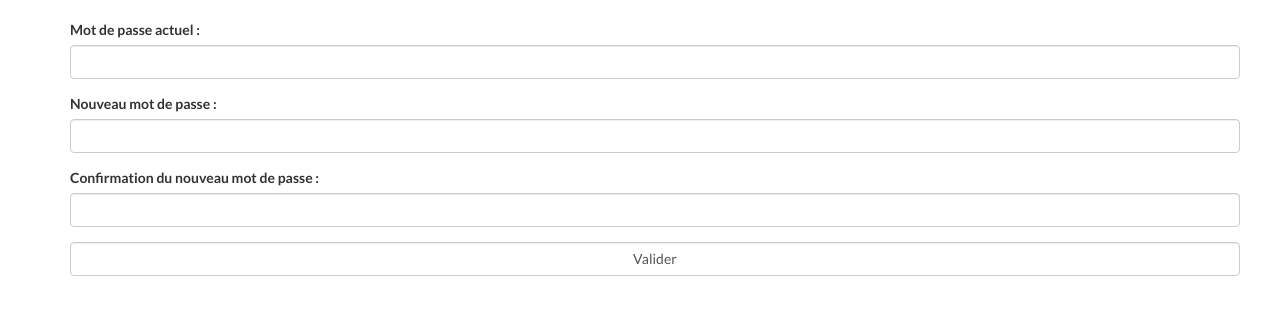
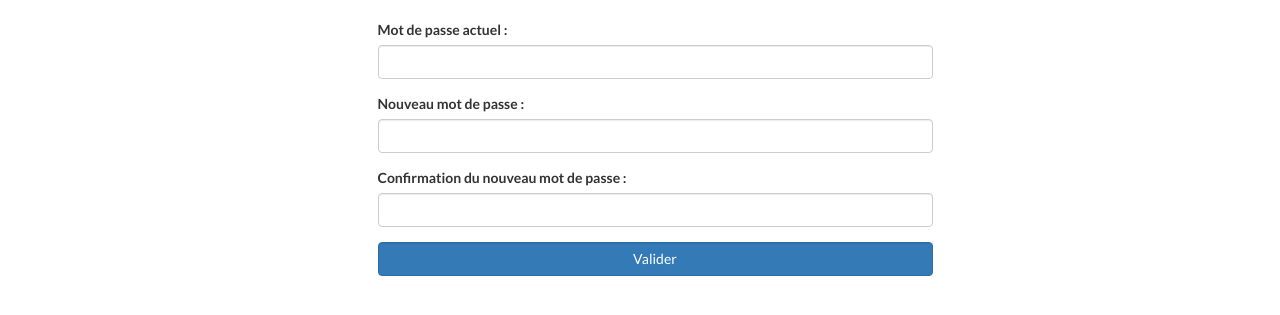
Before and after one commit to Marhz/ppem2l, a PHP site: template views/changeMdp.php in a window 1280 px wide. Shown: the part 153-468 px from the top of the page. Run offline with PHP 8.4, Linux system fonts and the light colour scheme; the template is opened without the code that fills it, so the values that code supplies are empty; some libraries are stand-ins or nearby versions.

Commit message:
Changement vite fais
18:00
23/02/2017

```diff
--- a/views/changeMdp.php
+++ b/views/changeMdp.php
@@ -2,26 +2,26 @@
 <div class="container">
 	<form method="POST" action="changeMdp">
 		<div class="row">
-			<div class="form-group">
+			<div class="form-group col-md-push-3 col-md-6">
 				<label for="oldpassword">Mot de passe actuel : </label>
 				<input type="password" name="oldpassword" id="oldpassword" class="form-control " placeholder="" value="" required />
 			</div>
 		</div>
 		<div class="row">
-			<div class="form-group">
+			<div class="form-group col-md-push-3 col-md-6">
 				<label for="newpassword">Nouveau mot de passe :</label>
 				<input type="password" name="newpassword" id="newpassword" class="form-control " placeholder="" value="" required />
 			</div>
 		</div>
 		<div class="row">
-			<div class="form-group">
+			<div class="form-group col-md-push-3 col-md-6">
 				<label for="newpasswordconfirm">Confirmation du nouveau mot de passe :</label>
 				<input type="password" name="newpasswordconfirm" id="newpasswordconfirm" class="form-control " placeholder="" value="" required />
 			</div>
 		</div>
 		<div class="row">
-			<div class="form-group">
-				<input type="submit" name="submit" class="form-control" value="Valider"/>
+			<div class="form-group col-md-push-3 col-md-6">
+				<input type="submit" name="submit" class="form-control btn-primary" value="Valider"/>
 			</div>
 		</div>
 	</form>
```
